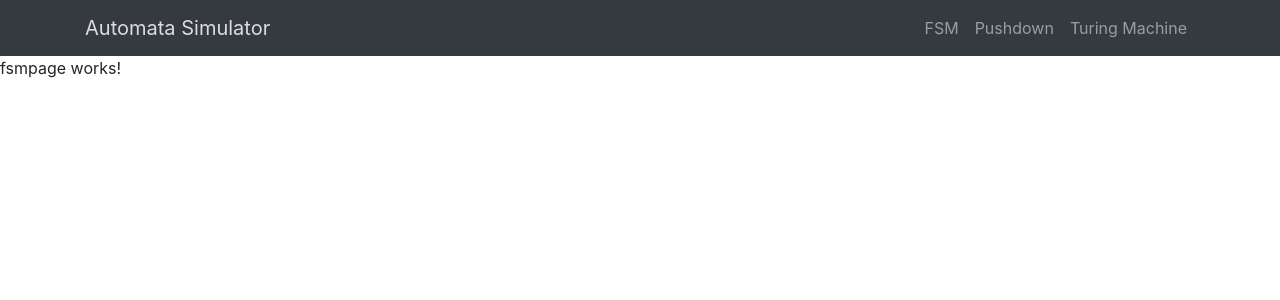
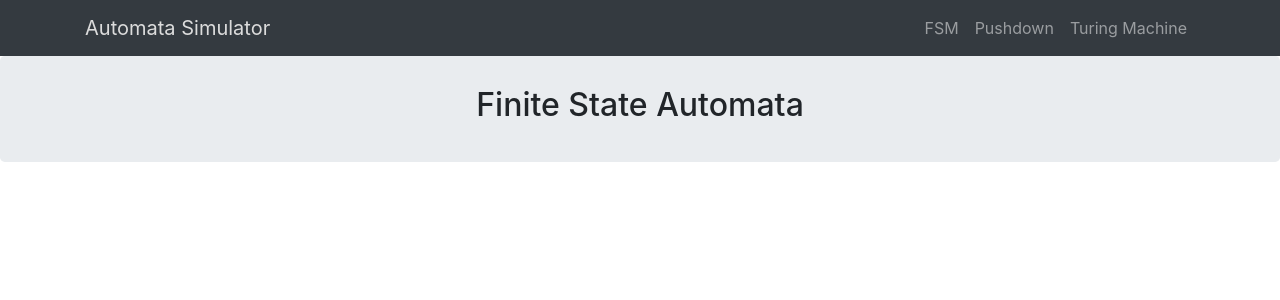
Before and after one commit to amaj98/AutomataSimulator, an Angular app: page /fsm in a window 1280 px wide. Shown: the top 300 px of the page. Built offline with nearby package versions, Linux system fonts and the light colour scheme.

Commit message:
changes to fsmpage

```diff
--- a/src/app/pages/fsmpage/fsmpage.component.css
+++ b/src/app/pages/fsmpage/fsmpage.component.css
@@ -0,0 +1,3 @@
+.jumbotron {
+    padding: 30px;
+}
--- a/src/app/pages/fsmpage/fsmpage.component.html
+++ b/src/app/pages/fsmpage/fsmpage.component.html
@@ -1,3 +1,3 @@
-<p>
-  fsmpage works!
-</p>
+<div class = "jumbotron">
+    <h2 class = "text-center"> Finite State Automata </h2>
+</div>
```
